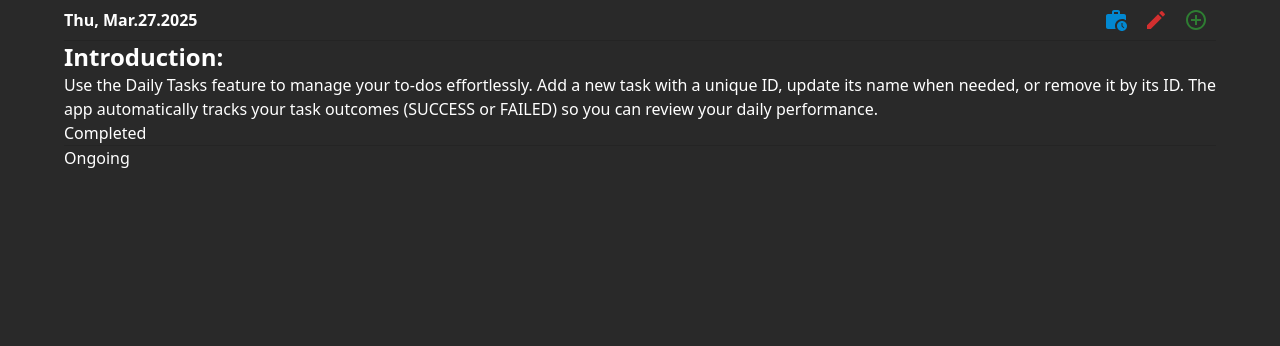
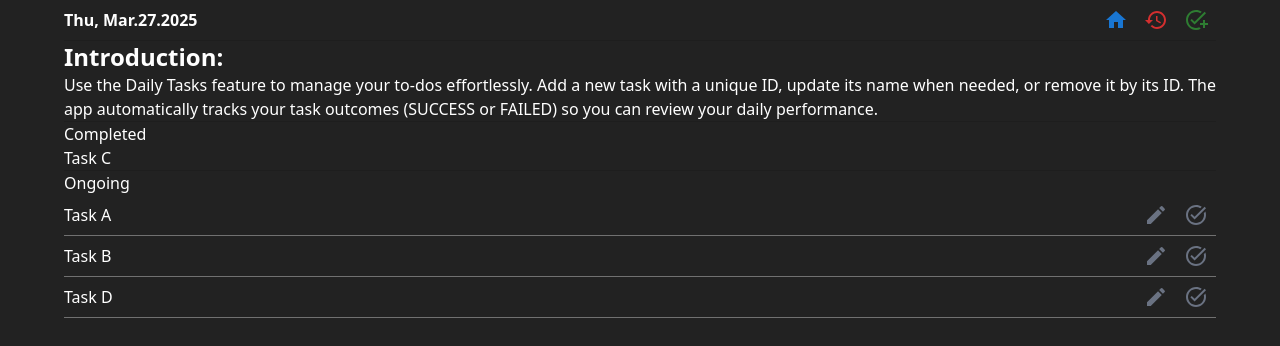
Before and after one commit to s3nsh1-dev/todo-list, a React (Vite) app in the folder client/: page /daily-tasks in a window 1280 px wide. Shown: the top 346 px of the page. Built offline with nearby package versions, Linux system fonts and the light colour scheme.

Commit message:
basic UI done

```diff
--- a/client/src/App.tsx
+++ b/client/src/App.tsx
@@ -9,7 +9,7 @@ import YearlyGoals from "./pages/YearlyGoals";
 
 const App = () => {
   return (
-    <main className="text-white">
+    <main className="">
       <Routes>
         <Route path="/" element={<Homepage />} />
         <Route path="*" element={<PageNotFound />} />
--- /dev/null
+++ b/client/src/components/DailyTasks/DailyIntro.tsx
@@ -0,0 +1,15 @@
+const DailyIntro = () => {
+  return (
+    <article id="daily-tasks-info" className="">
+      <h1 className="font-bold text-2xl">Introduction:</h1>
+      <p className="text-justify">
+        Use the Daily Tasks feature to manage your to-dos effortlessly. Add a
+        new task with a unique ID, update its name when needed, or remove it by
+        its ID. The app automatically tracks your task outcomes (SUCCESS or
+        FAILED) so you can review your daily performance.
+      </p>
+    </article>
+  );
+};
+
+export default DailyIntro;
--- /dev/null
+++ b/client/src/components/DailyTasks/DailyTaskManagement.tsx
@@ -0,0 +1,56 @@
+import { useSelector, useDispatch } from "react-redux";
+import { Divider, IconButton } from "@mui/material";
+import TaskAltIcon from "@mui/icons-material/TaskAlt";
+import type { RootState } from "../../redux/store";
+import ModeEditIcon from "@mui/icons-material/ModeEdit";
+import { DividerGray } from "../others/CommonComponents";
+
+const DailyTaskManagement = () => {
+  const dailyTasks = useSelector(
+    (state: RootState) => state.dailyTasks.taskDetails
+  );
+  const dispatch = useDispatch();
+
+  const renderOngoingTasks = dailyTasks.map((tasks) => {
+    if (tasks.status === "ONGOING") {
+      return (
+        <div>
+          <div key={tasks.taskId} className="flex items-center justify-between">
+            <p className="flex item-center flex-row">{tasks.taskName}</p>
+            <div>
+              <IconButton>
+                <ModeEditIcon className="text-gray-500 hover:text-white" />
+              </IconButton>
+              <IconButton>
+                <TaskAltIcon className="text-gray-500 hover:text-green-700" />
+              </IconButton>
+            </div>
+          </div>
+          <DividerGray />
+        </div>
+      );
+    }
+  });
+
+  return (
+    <article id="daily-tasks-list">
+      <div id="completed-daily-task">
+        <h1>Completed</h1>
+        <div id="show-completed-tasks">
+          {dailyTasks.map((tasks) => {
+            if (tasks.status === "DONE") {
+              return <div key={tasks.taskId}>{tasks.taskName}</div>;
+            }
+          })}
+        </div>
+      </div>
+      <Divider />
+      <div id="ongoing-daily-task">
+        <h1>Ongoing</h1>
+        <div id="show-ongoing-tasks">{renderOngoingTasks}</div>
+      </div>
+    </article>
+  );
+};
+
+export default DailyTaskManagement;
--- /dev/null
+++ b/client/src/components/DailyTasks/DailyTopHeader.tsx
@@ -0,0 +1,29 @@
+import HistoryIcon from "@mui/icons-material/History";
+import AddTaskIcon from "@mui/icons-material/AddTask";
+import HomeIcon from "@mui/icons-material/Home";
+import { Link } from "react-router-dom";
+import { IconButton } from "@mui/material";
+import { todayDate } from "../../constants/GenericConstants";
+
+const DailyTopHeader = () => {
+  return (
+    <section id="daily-title-bar" className="flex justify-between">
+      <h1 className="flex items-center font-bold">{todayDate}</h1>
+      <div>
+        <Link to="/">
+          <IconButton aria-label="edit-daily-tasks">
+            <HomeIcon color="primary" />
+          </IconButton>
+        </Link>
+        <IconButton aria-label="daily-tasks-history">
+          <HistoryIcon color="error" />
+        </IconButton>
+        <IconButton aria-label="add-more-tasks">
+          <AddTaskIcon color="success" />
+        </IconButton>
+      </div>
+    </section>
+  );
+};
+
+export default DailyTopHeader;
--- /dev/null
+++ b/client/src/components/others/CommonComponents.tsx
@@ -0,0 +1,5 @@
+import { styled, Divider } from "@mui/material";
+
+export const DividerGray = styled(Divider)({
+  backgroundColor: "gray",
+});
--- a/client/src/constants/GenericConstants.ts
+++ b/client/src/constants/GenericConstants.ts
@@ -1,7 +1,4 @@
-interface paletteType {
-  id: string;
-  color: string;
-}
+import { paletteType } from "./commonInterfaces";
 
 export const hoverAnimation =
   "flex items-center justify-center transition-transform duration-200 hover:scale-105";
@@ -14,6 +11,6 @@ export const colorPalette: paletteType[] = [
 ];
 
 // Current Date and Day
-const date = new Date().toDateString().slice(4, 15).split(" ").join(".");
-const day = new Date().toDateString().slice(0, 3);
+export const date = new Date().toDateString().slice(4, 15).split(" ").join(".");
+export const day = new Date().toDateString().slice(0, 3);
 export const todayDate = `${day}, ${date}`;
--- a/client/src/constants/commonInterfaces.ts
+++ b/client/src/constants/commonInterfaces.ts
@@ -5,9 +5,14 @@ export interface taskDetailsType {
 }
 export interface historyLogType {
   histId: string;
+  histDate: string;
   histResult: string;
 }
 export interface dailyTasksType {
   taskDetails: taskDetailsType[];
   previousTasksLogs: historyLogType[];
 }
+export interface paletteType {
+  id: string;
+  color: string;
+}
--- a/client/src/index.css
+++ b/client/src/index.css
@@ -4,6 +4,7 @@
   box-sizing: border-box;
 }
 body {
-  background-color: rgb(41, 41, 41);
+  background-color: rgb(34, 34, 34);
+  color: white;
 }
 @import "tailwindcss";
--- a/client/src/pages/DailyTasks.tsx
+++ b/client/src/pages/DailyTasks.tsx
@@ -1,55 +1,17 @@
-import { todayDate } from "../constants/GenericConstants";
-import { Divider, IconButton } from "@mui/material";
-import WorkHistoryIcon from "@mui/icons-material/WorkHistory";
-import ModeEditIcon from "@mui/icons-material/ModeEdit";
-import AddCircleOutlineIcon from "@mui/icons-material/AddCircleOutline";
-import { useSelector } from "react-redux";
-import type { RootState } from "../redux/store";
+import DailyIntro from "../components/DailyTasks/DailyIntro";
+import { Divider } from "@mui/material";
+import DailyTopHeader from "../components/DailyTasks/DailyTopHeader";
+import DailyTaskManagement from "../components/DailyTasks/DailyTaskManagement";
 
 const DailyTasks = () => {
-  const dailyTasks = useSelector(
-    (state: RootState) => state.dailyTasks.taskDetails
-  );
-
-  console.log(dailyTasks);
   return (
     <div style={{ margin: "0px 5%" }}>
-      <section id="daily-title-bar" className="flex justify-between">
-        <h1 className="flex items-center font-bold">{todayDate}</h1>
-        <div>
-          <IconButton aria-label="daily-tasks-history">
-            <WorkHistoryIcon color="info" />
-          </IconButton>
-          <IconButton aria-label="edit-daily-tasks">
-            <ModeEditIcon color="error" />
-          </IconButton>
-          <IconButton aria-label="add-more-tasks">
-            <AddCircleOutlineIcon color="success" />
-          </IconButton>
-        </div>
-      </section>
+      <DailyTopHeader />
       <Divider />
       <section>
-        <article id="daily-tasks-info" className="">
-          <h1 className="font-bold text-2xl">Introduction:</h1>
-          <p className="text-justify">
-            Use the Daily Tasks feature to manage your to-dos effortlessly. Add
-            a new task with a unique ID, update its name when needed, or remove
-            it by its ID. The app automatically tracks your task outcomes
-            (SUCCESS or FAILED) so you can review your daily performance.
-          </p>
-        </article>
-        <article id="daily-tasks-list">
-          <div id="completed-daily-task">
-            <h1>Completed</h1>
-            <div id="show-completed-tasks"></div>
-          </div>
-          <Divider />
-          <div id="ongoing-daily-task">
-            <h1>Ongoing</h1>
-            <div id="show-ongoing-tasks"></div>
-          </div>
-        </article>
+        <DailyIntro />
+        <Divider />
+        <DailyTaskManagement />
       </section>
     </div>
   );
--- a/client/src/redux/slices/dailyTasksSlice.ts
+++ b/client/src/redux/slices/dailyTasksSlice.ts
@@ -12,11 +12,11 @@ const taskDetails: taskDetailsType[] = [
   { taskId: "3", taskName: "Task D", status: "ONGOING" },
 ];
 const previousTasksLogs: historyLogType[] = [
-  { histId: "0", histResult: "SUCCESS" },
-  { histId: "1", histResult: "SUCCESS" },
-  { histId: "2", histResult: "FAILED" },
-  { histId: "3", histResult: "SUCCESS" },
-  { histId: "4", histResult: "FAILED" },
+  { histId: "0", histDate: "Mon, Mar.24.2025", histResult: "SUCCESS" },
+  { histId: "1", histDate: "Tue, Mar.25.2025", histResult: "SUCCESS" },
+  { histId: "2", histDate: "Wed, Mar.26.2025", histResult: "FAILED" },
+  { histId: "3", histDate: "Thu, Mar.27.2025", histResult: "SUCCESS" },
+  { histId: "4", histDate: "Fri, Mar.28.2025", histResult: "FAILED" },
 ];
 const initialState: dailyTasksType = {
   taskDetails,
```
